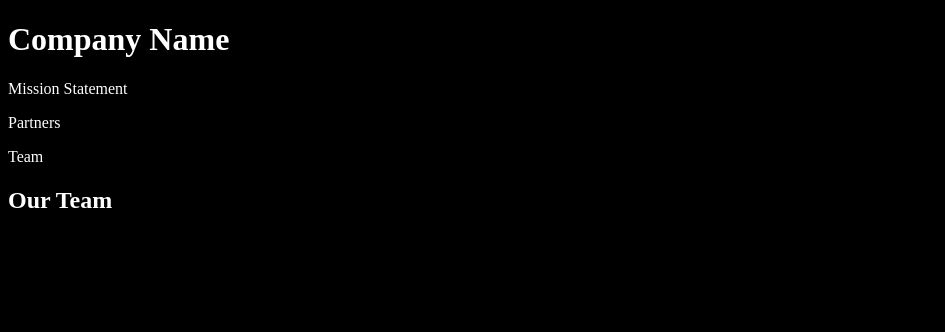
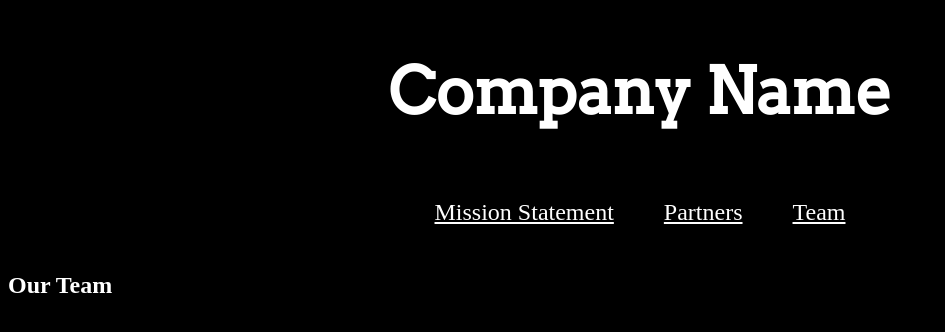
Before and after one commit to GerrickB/Company-Home-Page-with-Flexbox, a plain HTML site: page index.html in a window 1280 px wide. Shown: the whole page, without its empty margins (0-945 px from the left). Drawn offline with Linux system fonts and the light colour scheme.

Commit message:
Style header and nav content

```diff
--- a/style.css
+++ b/style.css
@@ -1,5 +1,30 @@
 html {
   font-size: 16px;
+}
+
+body {
   color: white;
   background-color: black;
 }
+
+header {
+  display: flex;
+  flex-direction: column;
+}
+
+header h1 {
+  text-align: center;
+  font-family: 'Arvo', serif;
+  font-size: 4rem;
+}
+
+nav {
+  display: flex;
+  justify-content: center;
+}
+
+nav p {
+  font-size: 1.5rem;
+  margin: 25px;
+  text-decoration: underline;
+}
```
